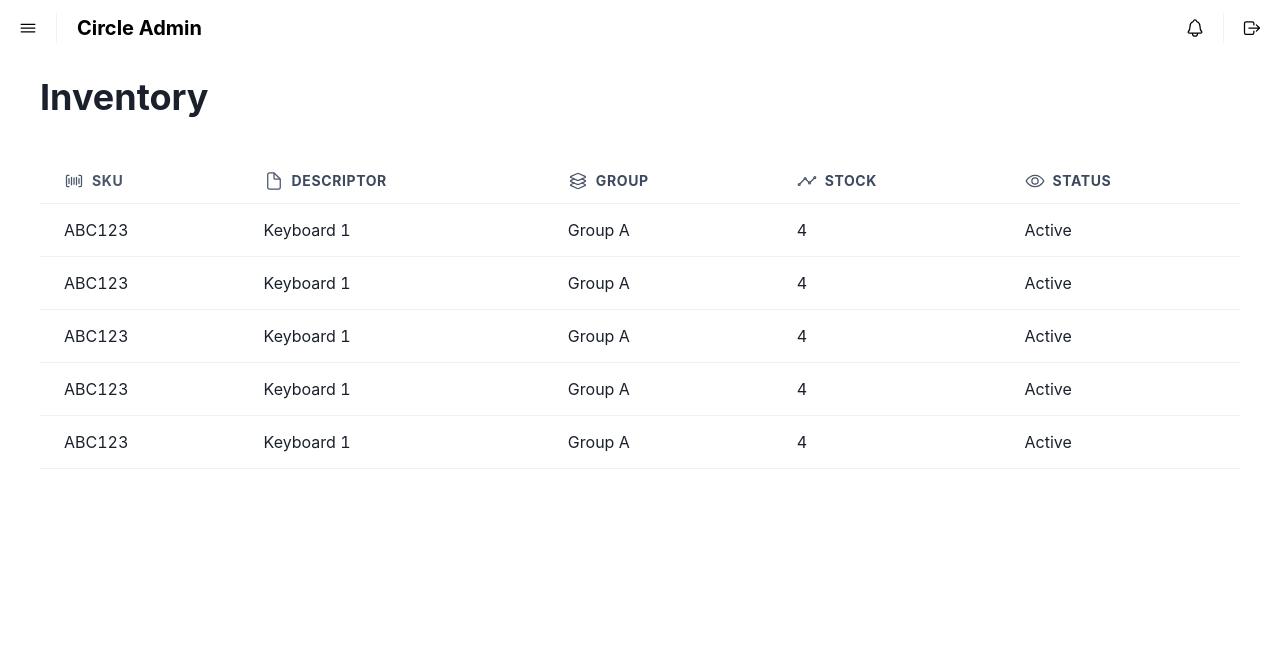
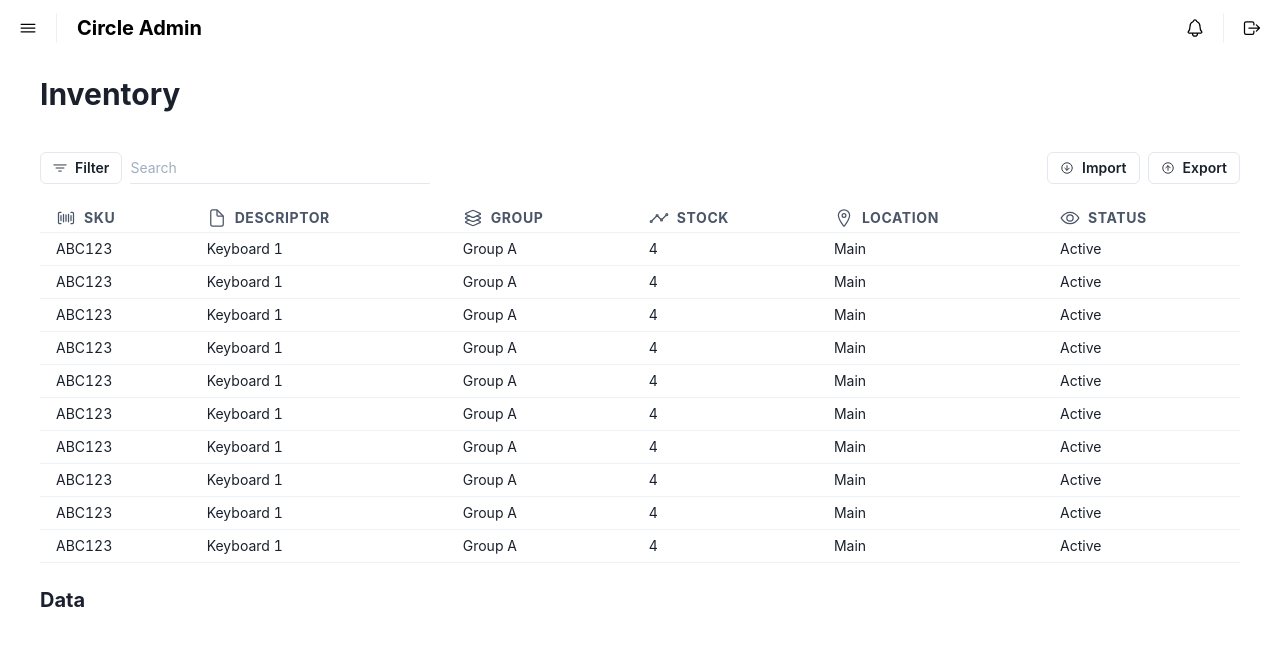
Before and after one commit to CircleDesignz/website-client, a Next.js app: page /admin/inventory in a window 1280 px wide. Shown: the top 646 px of the page. Built offline with nearby package versions, Linux system fonts and the light colour scheme.

Commit message:
work on inventory page

```diff
--- a/components/admin/inventory/inventory-table.tsx
+++ b/components/admin/inventory/inventory-table.tsx
@@ -6,11 +6,11 @@ import {
   IoDocumentOutline,
   IoEyeOutline,
   IoLayersOutline,
-  IoMenu,
+  IoLocationOutline,
 } from 'react-icons/io5';
 import DataTable from '../../shared/table/data-table';
 
-const InventoryTable = (props: any) => {
+const InventoryTable = () => {
   const data = React.useMemo(
     () => [
       {
@@ -18,6 +18,7 @@ const InventoryTable = (props: any) => {
         desc: 'Keyboard 1',
         group: 'Group A',
         stock: '4',
+        location: 'Main',
         state: 'Active',
       },
       {
@@ -25,6 +26,7 @@ const InventoryTable = (props: any) => {
         desc: 'Keyboard 1',
         group: 'Group A',
         stock: '4',
+        location: 'Main',
         state: 'Active',
       },
       {
@@ -32,6 +34,7 @@ const InventoryTable = (props: any) => {
         desc: 'Keyboard 1',
         group: 'Group A',
         stock: '4',
+        location: 'Main',
         state: 'Active',
       },
       {
@@ -39,6 +42,7 @@ const InventoryTable = (props: any) => {
         desc: 'Keyboard 1',
         group: 'Group A',
         stock: '4',
+        location: 'Main',
         state: 'Active',
       },
       {
@@ -46,6 +50,47 @@ const InventoryTable = (props: any) => {
         desc: 'Keyboard 1',
         group: 'Group A',
         stock: '4',
+        location: 'Main',
+        state: 'Active',
+      },
+      {
+        sku: 'ABC123',
+        desc: 'Keyboard 1',
+        group: 'Group A',
+        stock: '4',
+        location: 'Main',
+        state: 'Active',
+      },
+      {
+        sku: 'ABC123',
+        desc: 'Keyboard 1',
+        group: 'Group A',
+        stock: '4',
+        location: 'Main',
+        state: 'Active',
+      },
+      {
+        sku: 'ABC123',
+        desc: 'Keyboard 1',
+        group: 'Group A',
+        stock: '4',
+        location: 'Main',
+        state: 'Active',
+      },
+      {
+        sku: 'ABC123',
+        desc: 'Keyboard 1',
+        group: 'Group A',
+        stock: '4',
+        location: 'Main',
+        state: 'Active',
+      },
+      {
+        sku: 'ABC123',
+        desc: 'Keyboard 1',
+        group: 'Group A',
+        stock: '4',
+        location: 'Main',
         state: 'Active',
       },
     ],
@@ -58,7 +103,7 @@ const InventoryTable = (props: any) => {
         Header: () => (
           <HStack>
             <Icon as={IoBarcodeOutline} boxSize={5} />
-            <Heading size="xs" blue>
+            <Heading size="xs" color="cDarkBlue">
               SKU
             </Heading>
           </HStack>
@@ -69,7 +114,7 @@ const InventoryTable = (props: any) => {
         Header: () => (
           <HStack>
             <Icon as={IoDocumentOutline} boxSize={5} />
-            <Heading size="xs" color="#3c495e">
+            <Heading size="xs" color="cDarkBlue">
               Descriptor
             </Heading>
           </HStack>
@@ -80,7 +125,7 @@ const InventoryTable = (props: any) => {
         Header: () => (
           <HStack>
             <Icon as={IoLayersOutline} boxSize={5} />
-            <Heading size="xs" color="#3c495e">
+            <Heading size="xs" color="cDarkBlue">
               Group
             </Heading>
           </HStack>
@@ -91,7 +136,7 @@ const InventoryTable = (props: any) => {
         Header: () => (
           <HStack>
             <Icon as={IoAnalyticsOutline} boxSize={5} />
-            <Heading size="xs" color="#3c495e">
+            <Heading size="xs" color="cDarkBlue">
               Stock
             </Heading>
           </HStack>
@@ -101,8 +146,19 @@ const InventoryTable = (props: any) => {
       {
         Header: () => (
           <HStack>
+            <Icon as={IoLocationOutline} boxSize={5} />
+            <Heading size="xs" color="cDarkBlue">
+              Location
+            </Heading>
+          </HStack>
+        ),
+        accessor: 'location',
+      },
+      {
+        Header: () => (
+          <HStack>
             <Icon as={IoEyeOutline} boxSize={5} />
-            <Heading size="xs" color="#3c495e">
+            <Heading size="xs" color="cDarkBlue">
               Status
             </Heading>
           </HStack>
@@ -113,7 +169,7 @@ const InventoryTable = (props: any) => {
     []
   );
 
-  return <DataTable columns={columns} data={data} />;
+  return <DataTable size="sm" columns={columns} data={data} />;
 };
 
 export default InventoryTable;
--- a/components/admin/shared/navbar/sidebar-menu.tsx
+++ b/components/admin/shared/navbar/sidebar-menu.tsx
@@ -16,7 +16,6 @@ import {
   IoFolder,
   IoHomeSharp,
   IoLayers,
-  IoMenu,
   IoMenuOutline,
   IoPersonSharp,
   IoPricetag,
--- a/components/shared/table/data-table.tsx
+++ b/components/shared/table/data-table.tsx
@@ -14,16 +14,17 @@ import {
 type Props = {
   columns: any;
   data: any; // FIXME: generalize type for data
+  size?: string | undefined;
 };
 
-const DataTable = ({ columns, data }: Props) => {
+const DataTable = ({ columns, data, size }: Props) => {
   const tableInstance = useTable({ columns, data });
 
   const { getTableProps, getTableBodyProps, headerGroups, rows, prepareRow } =
     tableInstance;
 
   return (
-    <Table {...getTableProps()}>
+    <Table size={size} {...getTableProps()}>
       <Thead>
         {headerGroups.map((headerGroup) => {
           const { key, ...restHeaderGroupProps } =
@@ -47,7 +48,11 @@ const DataTable = ({ columns, data }: Props) => {
           prepareRow(row);
           const { key, ...restOfRowProps } = row.getRowProps();
           return (
-            <Tr hover key={key} {...restOfRowProps}>
+            <Tr
+              _hover={{ background: 'gray.100' }}
+              key={key}
+              {...restOfRowProps}
+            >
               {row.cells.map((cell) => {
                 const { key, ...restOfCellProps } = cell.getCellProps();
                 return (
--- a/pages/admin/inventory.tsx
+++ b/pages/admin/inventory.tsx
@@ -1,5 +1,20 @@
-import { Box, Container, Flex, Heading } from '@chakra-ui/react';
+import {
+  Badge,
+  Box,
+  Button,
+  Heading,
+  HStack,
+  Input,
+  InputGroup,
+  InputRightElement,
+  Spacer,
+} from '@chakra-ui/react';
 import React from 'react';
+import {
+  IoArrowDownCircleOutline,
+  IoArrowUpCircleOutline,
+  IoFilterOutline,
+} from 'react-icons/io5';
 import InventoryTable from '../../components/admin/inventory/inventory-table';
 import Navbar from '../../components/admin/shared/navbar/navbar';
 import { withAuth } from '../../components/auth/auth';
@@ -9,8 +24,43 @@ const Inventory = () => {
     <>
       <Navbar />
       <Box h="100vh" w="fill" px={10} py={5}>
-        <Heading mb={10}>Inventory</Heading>
+        <Heading mb={10} size="lg">
+          Inventory
+        </Heading>
+        <HStack mb={5}>
+          <Button variant="outline" size="sm" leftIcon={<IoFilterOutline />}>
+            Filter
+          </Button>
+          <Box w="25%">
+            <InputGroup>
+              <Input
+                size="sm"
+                variant="flushed"
+                focusBorderColor="#556785"
+                placeholder="Search"
+              />
+            </InputGroup>
+          </Box>
+          <Spacer />
+          <HStack direction="column-reverse">
+            <Button
+              variant="outline"
+              size="sm"
+              leftIcon={<IoArrowDownCircleOutline />}
+            >
+              Import
+            </Button>
+            <Button
+              variant="outline"
+              size="sm"
+              leftIcon={<IoArrowUpCircleOutline />}
+            >
+              Export
+            </Button>
+          </HStack>
+        </HStack>
         <InventoryTable />
+        <Heading mt="25px" size="md">Data</Heading>
       </Box>
     </>
   );
```
Also changed, not shown: components/admin/shared/navbar/menu-item.tsx (+14 -2 lines).
